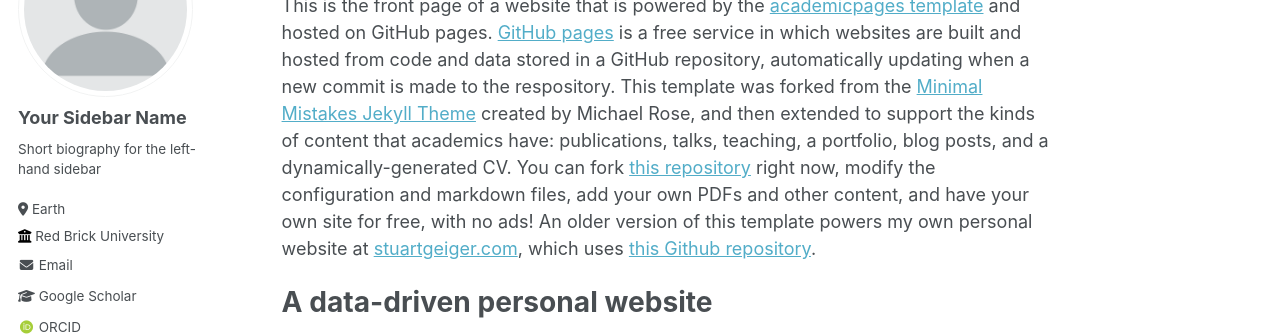
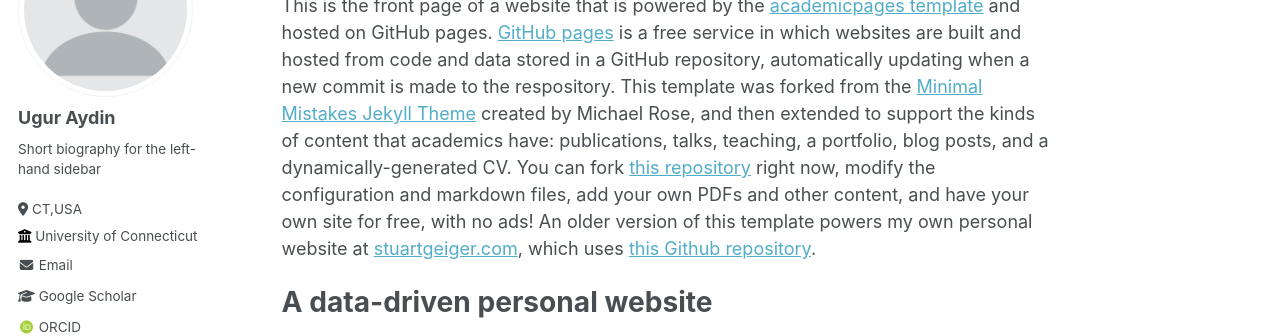
Before and after one commit to ugurcaydin/ugurcaydin.github.io, a Jekyll site: the page built from _pages/about.md, in a window 1280 px wide. Shown: the part 196-532 px from the top of the page. Built offline with Jekyll 4.4.1, drawn with Linux system fonts in a browser that asks for light colours; some web fonts are replaced.

Commit message:
Update _config.yml

```diff
--- a/_config.yml
+++ b/_config.yml
@@ -21,11 +21,11 @@ repository               : "ugurcaydin.github.io"
 author:
   # Biographic information
   avatar           : "profile.png"
-  name             : "Your Sidebar Name"
+  name             : "Ugur Aydin"
   pronouns         : # example: "she/her"
   bio              : "Short biography for the left-hand sidebar"
-  location         : "Earth"
-  employer         : "Red Brick University"
+  location         : "CT,USA"
+  employer         : "University of Connecticut"
   uri              : # URL
   email            : "none@example.org"
 
```
